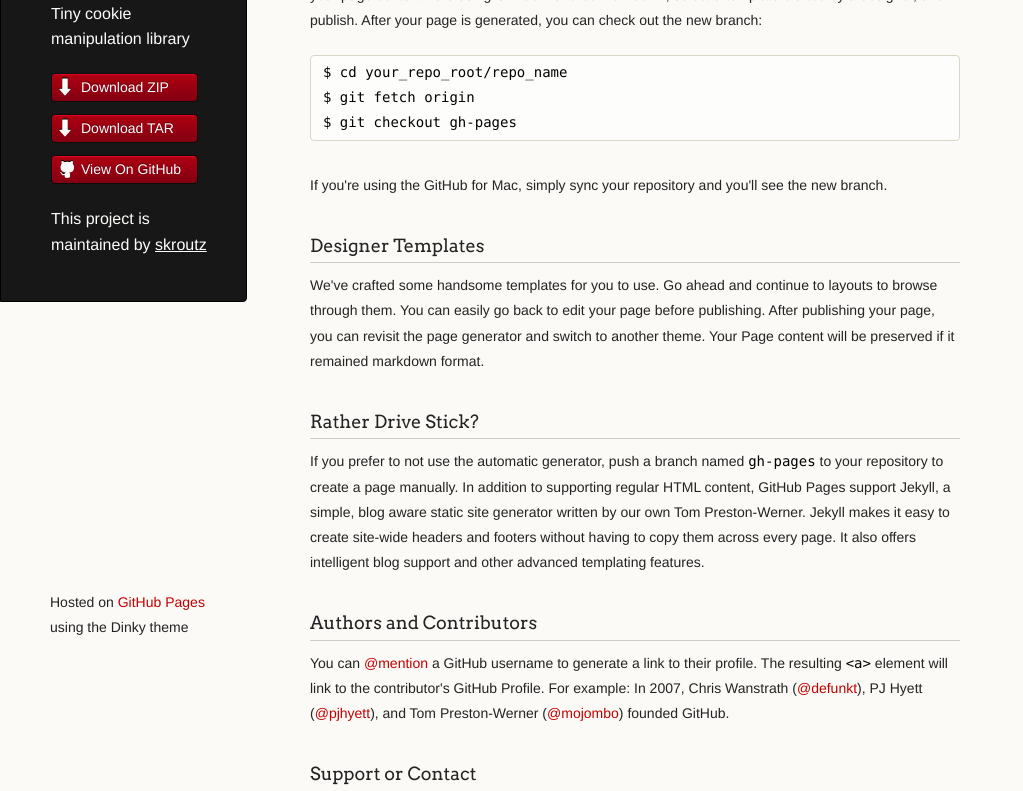
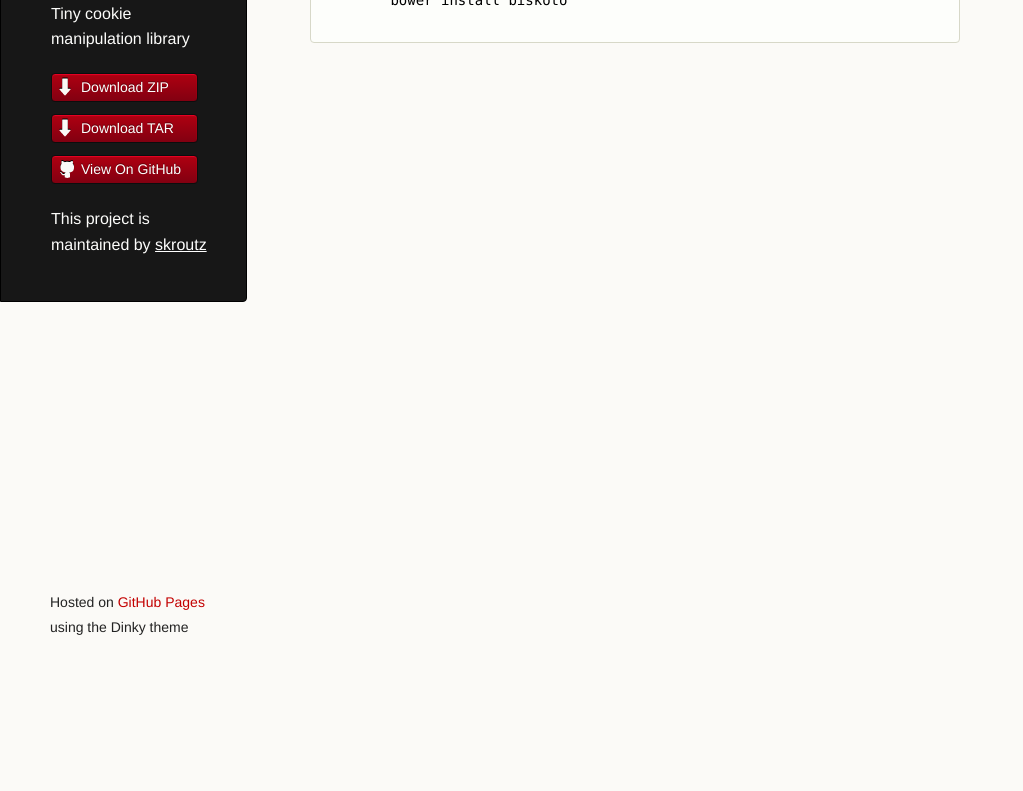
Before and after one commit to skroutz/biskoto, a plain HTML site: page index.html in a window 1280 px wide. Shown: the part 128-919 px from the top of the page, without its empty margins (0-1023 px from the left). After the commit the page ends 800 px from the top, so only its background shows below. Drawn offline with Linux system fonts and the light colour scheme.

Commit message:
Replace default github page

```diff
--- a/index.html
+++ b/index.html
@@ -26,47 +26,21 @@
         </ul>
 
         <p class="header">This project is maintained by <a class="header name" href="https://github.com/skroutz">skroutz</a></p>
+      </header>
 
+      <section>
+      <h3>Install using bower</h3>
 
-      </header>
-      <section>
-        <h3>
-<a id="welcome-to-github-pages" class="anchor" href="#welcome-to-github-pages" aria-hidden="true"><span class="octicon octicon-link"></span></a>Welcome to GitHub Pages.</h3>
+      <pre><code>
+        bower install biskoto
+      </code></pre>
 
-<p>This automatic page generator is the easiest way to create beautiful pages for all of your projects. Author your page content here using GitHub Flavored Markdown, select a template crafted by a designer, and publish. After your page is generated, you can check out the new branch:</p>
+      </section>
 
-<pre><code>$ cd your_repo_root/repo_name
-$ git fetch origin
-$ git checkout gh-pages
-</code></pre>
-
-<p>If you're using the GitHub for Mac, simply sync your repository and you'll see the new branch.</p>
-
-<h3>
-<a id="designer-templates" class="anchor" href="#designer-templates" aria-hidden="true"><span class="octicon octicon-link"></span></a>Designer Templates</h3>
-
-<p>We've crafted some handsome templates for you to use. Go ahead and continue to layouts to browse through them. You can easily go back to edit your page before publishing. After publishing your page, you can revisit the page generator and switch to another theme. Your Page content will be preserved if it remained markdown format.</p>
-
-<h3>
-<a id="rather-drive-stick" class="anchor" href="#rather-drive-stick" aria-hidden="true"><span class="octicon octicon-link"></span></a>Rather Drive Stick?</h3>
-
-<p>If you prefer to not use the automatic generator, push a branch named <code>gh-pages</code> to your repository to create a page manually. In addition to supporting regular HTML content, GitHub Pages support Jekyll, a simple, blog aware static site generator written by our own Tom Preston-Werner. Jekyll makes it easy to create site-wide headers and footers without having to copy them across every page. It also offers intelligent blog support and other advanced templating features.</p>
-
-<h3>
-<a id="authors-and-contributors" class="anchor" href="#authors-and-contributors" aria-hidden="true"><span class="octicon octicon-link"></span></a>Authors and Contributors</h3>
-
-<p>You can <a href="https://github.com/blog/821" class="user-mention">@mention</a> a GitHub username to generate a link to their profile. The resulting <code>&lt;a&gt;</code> element will link to the contributor's GitHub Profile. For example: In 2007, Chris Wanstrath (<a href="https://github.com/defunkt" class="user-mention">@defunkt</a>), PJ Hyett (<a href="https://github.com/pjhyett" class="user-mention">@pjhyett</a>), and Tom Preston-Werner (<a href="https://github.com/mojombo" class="user-mention">@mojombo</a>) founded GitHub.</p>
-
-<h3>
-<a id="support-or-contact" class="anchor" href="#support-or-contact" aria-hidden="true"><span class="octicon octicon-link"></span></a>Support or Contact</h3>
-
-<p>Having trouble with Pages? Check out the documentation at <a href="https://help.github.com/pages">https://help.github.com/pages</a> or contact <a href="mailto:support@github.com">support@github.com</a> and we’ll help you sort it out.</p>
-      </section>
       <footer>
         <p><small>Hosted on <a href="https://pages.github.com">GitHub Pages</a> using the Dinky theme</small></p>
       </footer>
     </div>
     <!--[if !IE]><script>fixScale(document);</script><![endif]-->
-
   </body>
 </html>
```
